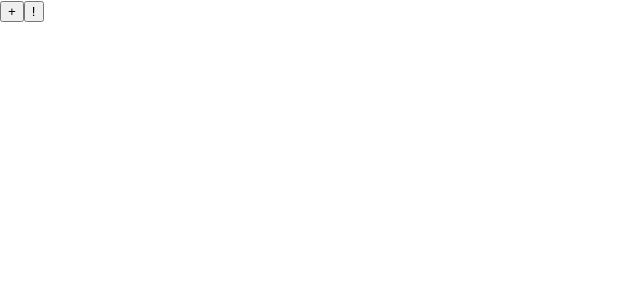
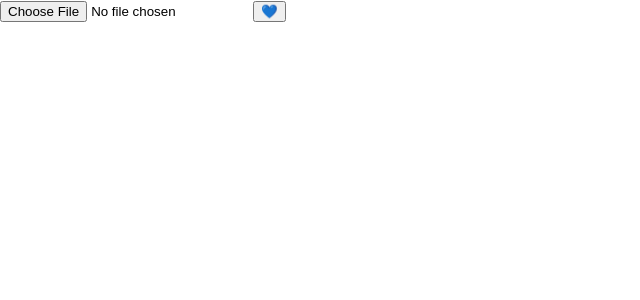
Before and after one commit to Chixol/React_FILE, a React (Create React App) app in the folder basic/: page / in a window 1280 px wide. Shown: the top 300 px of the page, without its empty margins (0-640 px from the left). Built offline with nearby package versions, Linux system fonts and the light colour scheme.

Commit message:
2024-04-15 11:00

```diff
--- a/basic/src/App.tsx
+++ b/basic/src/App.tsx
@@ -12,6 +12,7 @@ import EventComponent from './interaction/EventComponent';
 import StateComponent from './interaction/StateComponent';
 import ForwardingStateComponent from './interaction/ForwardingStateComponent';
 import HookComponent1 from './hook/HookComponent1';
+import HookComponent2 from './hook/HookComponent2';
 // import SignInContainer from './component/example/SignInContainer';
 
 // JSX / TSX :
@@ -93,7 +94,8 @@ function App() {
       {/* <EventComponent /> */}
       {/* <StateComponent /> */}
       {/* <ForwardingStateComponent /> */}
-      <HookComponent1 />
+      {/* <HookComponent1 /> */}
+      <HookComponent2 />
     </>
   );
 }
--- a/basic/src/hook/HookComponent1.tsx
+++ b/basic/src/hook/HookComponent1.tsx
@@ -12,6 +12,9 @@ import React, { useEffect, useState } from 'react'
 // - useCallback : 메모리 내에서 함수를 재사용할 수 있도록 하는 함수
 // - useMemo : 메모리에 계산된 값(함수의 결과를 저장하여 함수 재실행 없이 사용할 수 있도록 하는 함수)
 
+// - 훅 함수는 반드시 컴포넌트의 코드 블럭에 존재해야함
+// - 만약 컴포넌트의 코드 블럭 외에 존재하고 싶다면 그 코드 블럭은 반드시 훅 함수여야함
+// const [count, setCount] = useState<number>(0);
 
 export default function HookComponent1() {
 
@@ -19,6 +22,7 @@ export default function HookComponent1() {
     const [flag, setFlag] = useState<boolean>(false);
 
     const addCount = () => {
+        // const [count, setCount] = useState<number>(0);
         setCount(count + 1);
     };
 
@@ -48,10 +52,12 @@ export default function HookComponent1() {
     useEffect(() => {
         // 스코프할 상태 배열에 지정한 상태를 해당 effect에서 변경하면 무한 실행됨
         // console.log(count + 1);
+
         // console.log('count가 변경됨');
         // console.log(count);
     }, [count]);
 
+    // 스코프할 상태 배열에 두 개 이상의 상태를 지정할 수 있음 (배열에 포함된 상태 중 하나라도 변경되면 effect 가 실행 됨)
     useEffect (() => {
         // console.log('count 또는 flag가 변경됨');
         // console.log(count);
@@ -60,11 +66,13 @@ export default function HookComponent1() {
 
     const SubComponent = () => {
 
+        // 전달한 콜백 함수의 return으로 컴포넌트가 unmount시 실행할 함수를 반환 할 수 있음
+        // 상태 스코프와 연결하여 작업할 필요가 없음
         useEffect (() => {
-            console.log('mount시 실행');
-            return () => {
-                console.log('unmount 시 실행')
-            }
+            // console.log('mount시 실행');
+            // return () => {
+            //     console.log('unmount 시 실행')
+            // }
         }, []);
 
         return <h1>SubComponent</h1>
--- /dev/null
+++ b/basic/src/hook/HookComponent2.tsx
@@ -0,0 +1,41 @@
+import React, {useRef, useState} from 'react'
+
+export default function HookComponent2() {
+
+    const [image, setImage] = useState<string>('');
+
+    // useRef :
+    // - DOM 객체를 직접 다루고자 할떄 혹은 렌더링 없이 값을 변경하고자 할때 사용
+    // const DOM객체참조변수 = useRef<DOM요소타입>();
+    // DOM 객체를 참조하기 위해서 useRef를 사용하면 참조할 요소의 ref={} 속성에 해당 참조변수를 지정해야함
+    const inputRef = useRef<HTMLInputElement>(null); // inputRef => HTMLInputElement | null
+
+    const onButtonClickHandler = () => {
+        // ref의 참조객체는 해당 변수의 current 속성에 들어있음
+
+        // 참조변수(null 혹은 undefined를 가질 수 있는 object 타입의 변수)에서 특정 속성 및 메서드를 호출하려 할때 null 혹은 undefined가 아닌 상태에서만 특정 작업을 수행하도록 하려면 "참조변수?.속성" 혹은 "참조변수?.함수()"로 실행
+        // inputRef.current?.focus();
+
+        if (inputRef.current) inputRef.current.focus();
+    }
+
+    const onInputChangeHandler = () => {
+        const { current } = inputRef;
+        if (!current) return;
+        if (!current.files) return;
+
+        const file = current.files[0];
+        const fileReader = new FileReader();
+        fileReader.readAsDataURL(file);
+        fileReader.onloadend = () => {
+            setImage(fileReader.result as string);
+        }
+    }
+  return (
+    <div>
+        <img src={image} />
+        <input ref={inputRef} type='file' onChange={onInputChangeHandler} />
+        <button onClick={onButtonClickHandler}>💙</button>
+    </div>
+  );
+}
```
